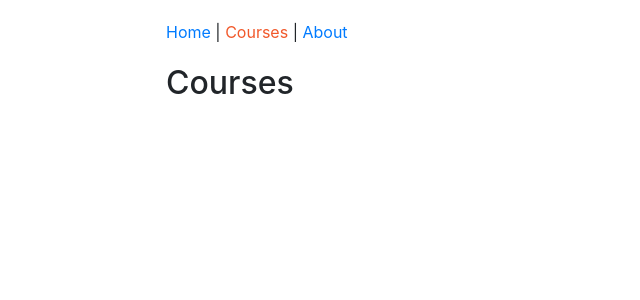
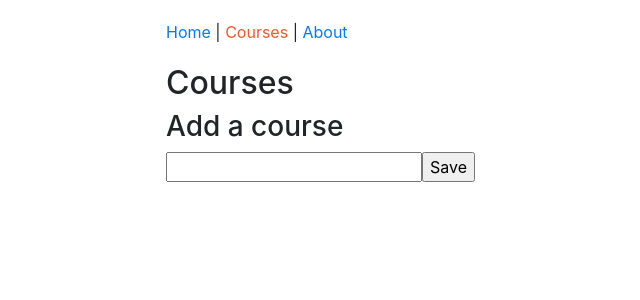
Before and after one commit to KasLas/Course-Management-App, a React app: page /courses in a window 1280 px wide. Shown: the top 300 px of the page, without its empty margins (64-704 px from the left). Built offline with nearby package versions, Linux system fonts and the light colour scheme.

Commit message:
added a basis for a form and submit

```diff
--- a/src/components/courses/CoursesPage.js
+++ b/src/components/courses/CoursesPage.js
@@ -3,8 +3,36 @@
 // This is a stateful component fot demonstration porpoises
 
 class CoursesPage extends Component {
+  state = {
+    course: {
+      title: "",
+    },
+  };
+
+  handleChange = (event) => {
+    //   Copy state and set the title to input value
+    const course = { ...this.state.course, title: event.target.value };
+    this.setState({ course: course });
+  };
+
+  handleSubmit = (event) => {
+    event.preventDefault();
+    alert(this.state.course.title);
+  };
+
   render() {
-    return <h2>Courses</h2>;
+    return (
+      <form onSubmit={this.handleSubmit}>
+        <h2>Courses</h2>
+        <h3>Add a course</h3>
+        <input
+          type="text"
+          onChange={this.handleChange}
+          value={this.state.course.title}
+        ></input>
+        <input type="submit" value="Save" />
+      </form>
+    );
   }
 }
 
```
